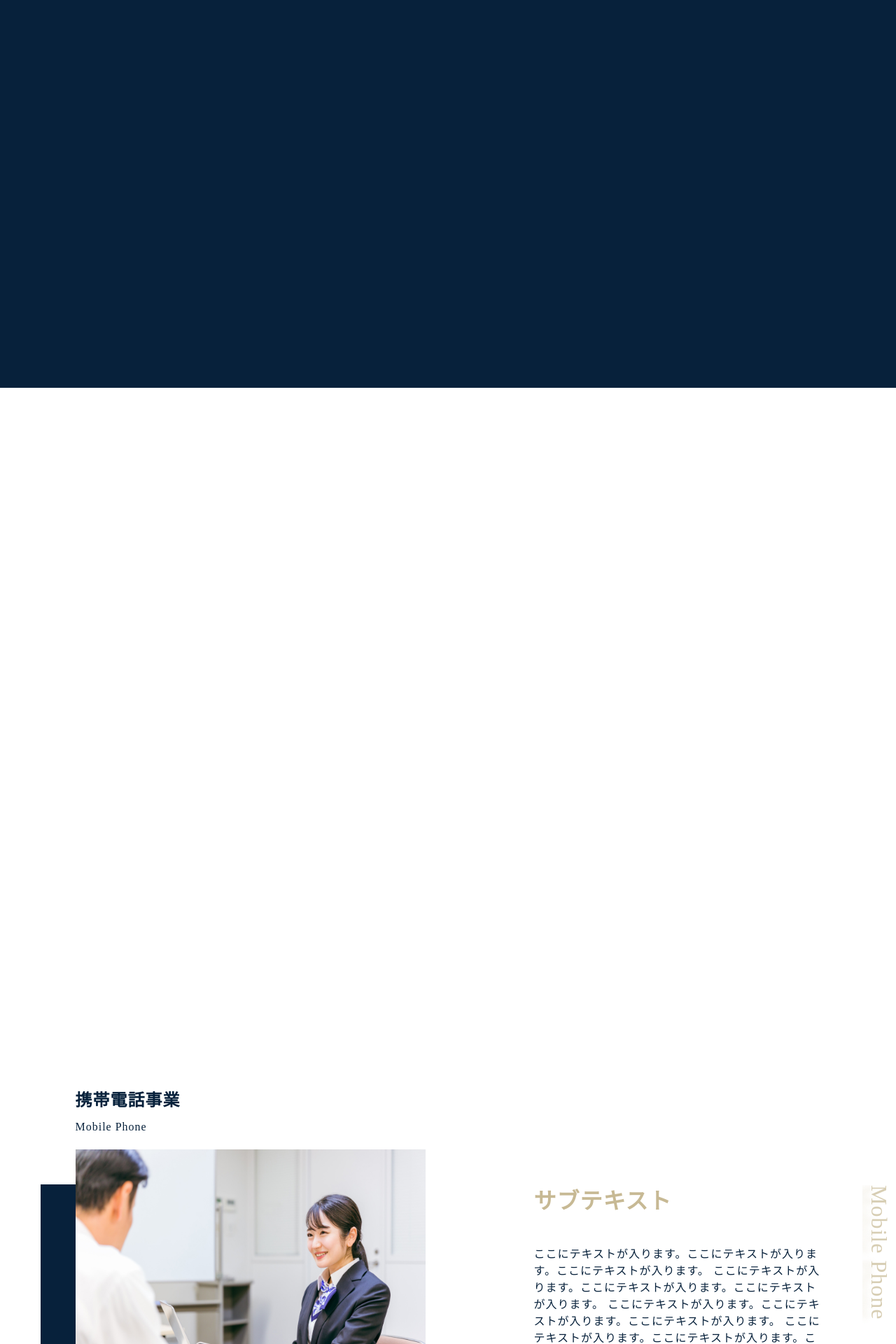
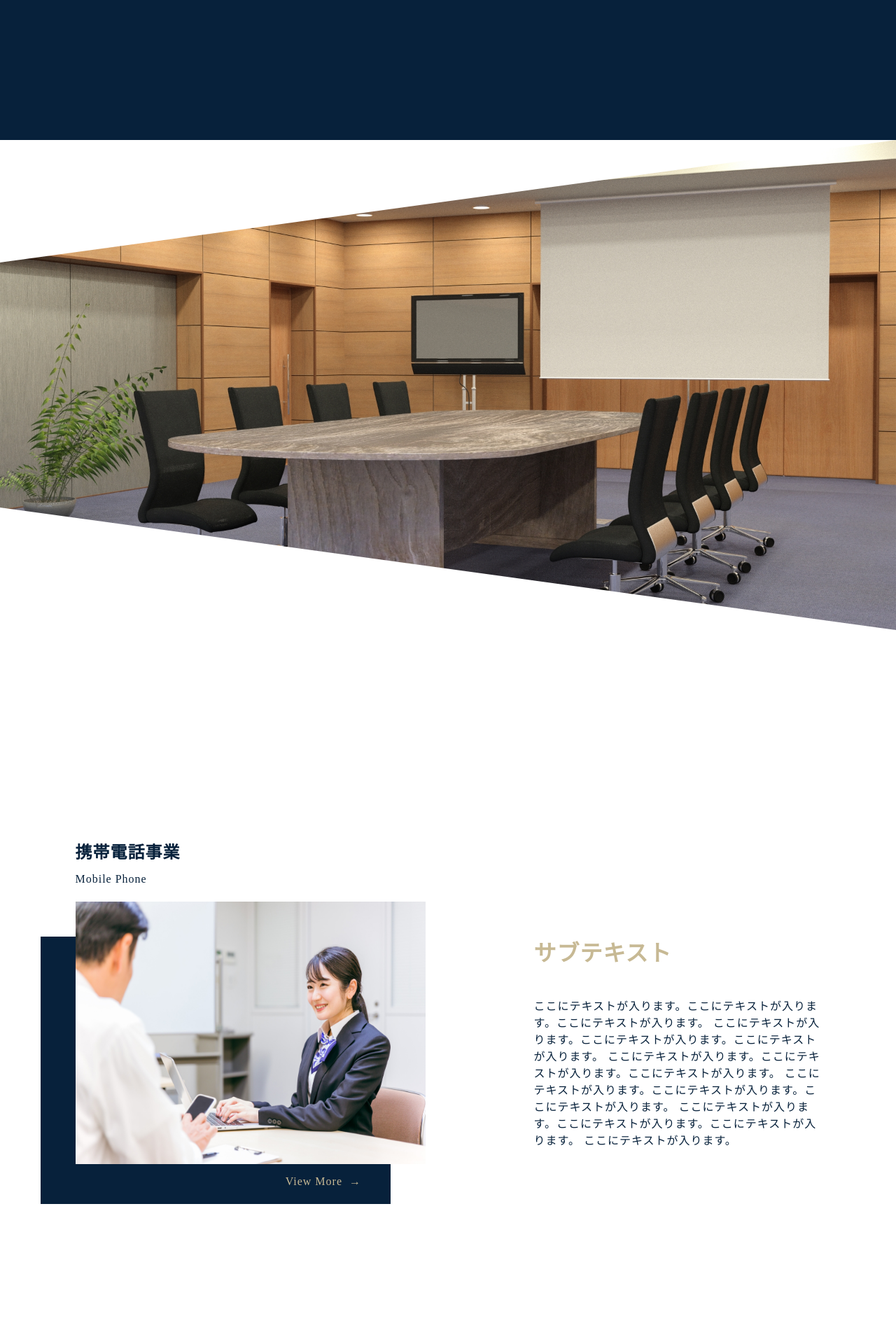
Before and after one commit to nekonoko114/success_dark, a PHP site: page / in a window 1280 px wide. Shown: the part 3498-5418 px from the top of the page at 70% size. Run offline with PHP 8.4, Linux system fonts and the light colour scheme; style sheets or scripts are compiled from the project's sources; some libraries are stand-ins or nearby versions; some web fonts are replaced.

Commit message:
コーディング完了

```diff
--- a/dist/index.html
+++ b/dist/index.html
@@ -85,7 +85,7 @@
           <div class="greeting__btn btn btn-primary"><a href="#">代表挨拶を見る<span>→</span></a></div>
         </div>
         <div class="greeting__img">
-          <img src="" alt="代表の写真">
+          <img src="./assets/images/top/sample-greeting.jpg" alt="代表の写真">
         </div>
       </div>
     </div>
--- a/src/assets/scss/module/_variable.scss
+++ b/src/assets/scss/module/_variable.scss
@@ -11,7 +11,7 @@ $w50 : 50%;
 $w12 : 25%;
 
 //相対パス
-// $imgPath : '../images/';
+$imgPath : '../images/';
 
 
 $breakpoints: (
--- a/src/assets/scss/module/components/_header.scss
+++ b/src/assets/scss/module/components/_header.scss
@@ -112,7 +112,7 @@
 
 
     &__menu {
-        position: absolute;
+        position: fixed;
         top: 0;
         left: 0;
         width: 100%;
--- a/src/assets/scss/module/top/_business.scss
+++ b/src/assets/scss/module/top/_business.scss
@@ -223,8 +223,8 @@
         }
 
         &__decoration {
-
-            position: absolute;
+            position: fixed;
+            // position: absolute;
             height: 100%;
             top: 50%;
             transform: translateY(-50%);
@@ -239,7 +239,7 @@
             font-size: 32px;
             @include mq() {
                 opacity: 0.5;
-                font-size: 50px;
+                font-size: 24px;
                 right: 0;
 
             }
@@ -250,13 +250,16 @@
 
 .center-diagonal {
     width: 100%;
-    height: 400px;
+    // height: 400px;
     position: relative;
+    background-attachment: fixed;
     img {
-        height: 400px;
+        // height: 400px;
+        width: 100%;
         object-fit: cover;
         background-attachment: fixed;
         object-position: center center;
+        vertical-align: middle;
     }
 
     &::before,
@@ -265,32 +268,25 @@
         content: "";
         width: 100%;
         height: 100%;
-        top: 0;
-        left: 0;
-
-        background: #000;
+        clip-path: polygon(0 0, 0 25%, 100% 0);
+        background: #fff;
     }
 
     &::before {
-
+        top: -1px;
+        left: 0;
+        clip-path: polygon(0 0, 0 25%, 100% 0);
     }
     &::after {
+        bottom: -1px;
+        right: 0;
+        clip-path: polygon(0 100%, 100% 100%, 75% 78%);
 
     }
     img {
 
     }
 
-    @include mq() {
 
-    }
 
-    &::after {
-        position: absolute;
-        content: "";
-        left: 0;
-        bottom: 0;
-        width: 100%;
-        height: 720px;
-    }
 }
--- a/src/assets/scss/module/top/_greeting.scss
+++ b/src/assets/scss/module/top/_greeting.scss
@@ -107,10 +107,9 @@
 
     &__img {
         width: 300px;
-        height: 500px;
-        border: 1px solid $rich-font;
-        border-radius: 20%;
-        margin-left: 50px;
+        // height: 500px;
+
+        margin-left: 50px;;
 
         @include mq() {
             width: 200px;
@@ -121,7 +120,12 @@
 
 
         img {
-
+            border-top: 5px solid $main-color;
+            border-right: 5px solid $main-color;
+            border-bottom: 5px solid $rich-font;
+            border-left: 5px solid $rich-font;
+            // border-top: 5px solid $main-color;
+            border-radius: 10%;
         }
 
 
@@ -175,10 +179,10 @@
         clip-path: polygon(100% 0, 0 47%, 0 3%, 100% 0);
 
         background-image:
-    radial-gradient($main-color 3%, transparent 3%),
-    radial-gradient($main-color 2%, transparent 2%);
-  background-size: 40px 40px;
-  background-position: 0 0, 20px 20px;
+        radial-gradient($main-color 3%, transparent 3%),
+        radial-gradient($main-color 2%, transparent 2%);
+        background-size: 40px 40px;
+        background-position: 0 0, 20px 20px;
 
         @include mq() {
             height: 220px;
--- a/src/assets/scss/module/top/_service.scss
+++ b/src/assets/scss/module/top/_service.scss
@@ -47,21 +47,21 @@
     }
 
     &__list {
-        width: calc(100% / 4 - 60px);
-        margin: 30px;
+        width: calc(100% / 4 - 40px);
+        margin: 20px;
         background: #FBF7EA;
 
         @include mq() {
             font-size: 32px;
-            margin: 16px;
-            width: calc(100% / 2 - 32px);
+            margin: 8px;
+            width: calc(100% / 2 - 16px);
             height: auto;
         }
         &:nth-child(4n + 1) {
-            margin: 30px;
+            margin: 20px;
 
             @include mq() {
-                margin: 16px;
+                margin: 8px;
             }
 
         }
@@ -86,7 +86,11 @@
                 left: 0;
                 bottom: -99px;
                 background: #1B435D;
-                clip-path: polygon(0 0, 100% 0, 100% 0, 0 100%);
+                clip-path: polygon(0 0, 100% 0, 100% 0, 0 60%);
+
+                @include mq() {
+                    clip-path: polygon(0 0, 100% 0, 100% 0, 0 60%);
+                }
             }
 
             &__ttl,
@@ -115,10 +119,10 @@
 
 
         &__body {
-            padding: 120px 20px 20px 20px;
+            padding: 70px 20px 20px 20px;
 
             @include mq() {
-                padding: 100px 10px 20px 10px;
+                padding: 55px 4px 10px 4px;
             }
 
 
@@ -129,6 +133,7 @@
                 @include mq() {
                     font-size: 10px;
                     text-align: center;
+                    margin-bottom: 8px;
                 }
             }
 
@@ -140,17 +145,17 @@
                 @include mq() {
                     font-size: 16px;
                     text-align: center;
+                    margin-bottom: 8px;
                 }
             }
 
             &__txt {
-                margin-top: 30px;
                 font-size: 16px;
-                margin-bottom: 16px;
 
                 @include mq() {
                     font-size: 12px;
                     text-align: center;
+                    margin-bottom: 0;
                 }
             }
 
@@ -208,26 +213,37 @@
 
 
 .second-diagonal {
-    background: linear-gradient(top, $main-color 50% , transpa);
     width: 100%;
     height: 700px;
+
+    @include bg-img($path: '../images/top/dark-service-bg.jpg');
+
+    // background-attachment: fixed;
     position: relative;
-    @include mq() {
-        height: 300px;
-    }
 
-
-
+    &::before,
     &::after {
         position: absolute;
         content: "";
         width: 100%;
         height: 100%;
+        top: 0;
         left: 0;
-        top: 0;
-        @include bg-img($path: '../images/top/dark-service-bg.jpg');
-        clip-path: polygon(0 33%, 100% 0, 100% 100%, 0 86%);
-        background-attachment: fixed;
+        background: #fff;
 
     }
+
+    &::before {
+        clip-path: polygon(0 0, 0 25%, 100% 0);
+    }
+
+    &::after {
+        clip-path: polygon(0 100%, 0 75%, 100% 100%);
+    }
+
+
+    @include mq() {
+        height: 300px;
+    }
+
 }
--- a/src/assets/scss/module/top/_topContact.scss
+++ b/src/assets/scss/module/top/_topContact.scss
@@ -24,7 +24,8 @@
         background: $main-color;
 
         @include mq() {
-            top: -52%;
+            top: -5%;
+            height: 50px;
         }
 
     }
--- a/src/index.html
+++ b/src/index.html
@@ -85,7 +85,7 @@
           <div class="greeting__btn btn btn-primary"><a href="#">代表挨拶を見る<span>→</span></a></div>
         </div>
         <div class="greeting__img">
-          <img src="" alt="代表の写真">
+          <img src="./assets/images/top/sample-greeting.jpg" alt="代表の写真">
         </div>
       </div>
     </div>
```
Also changed, not shown: dist/assets/css/style.min.css, dist/assets/images/top/sample-greeting.jpg (added).
